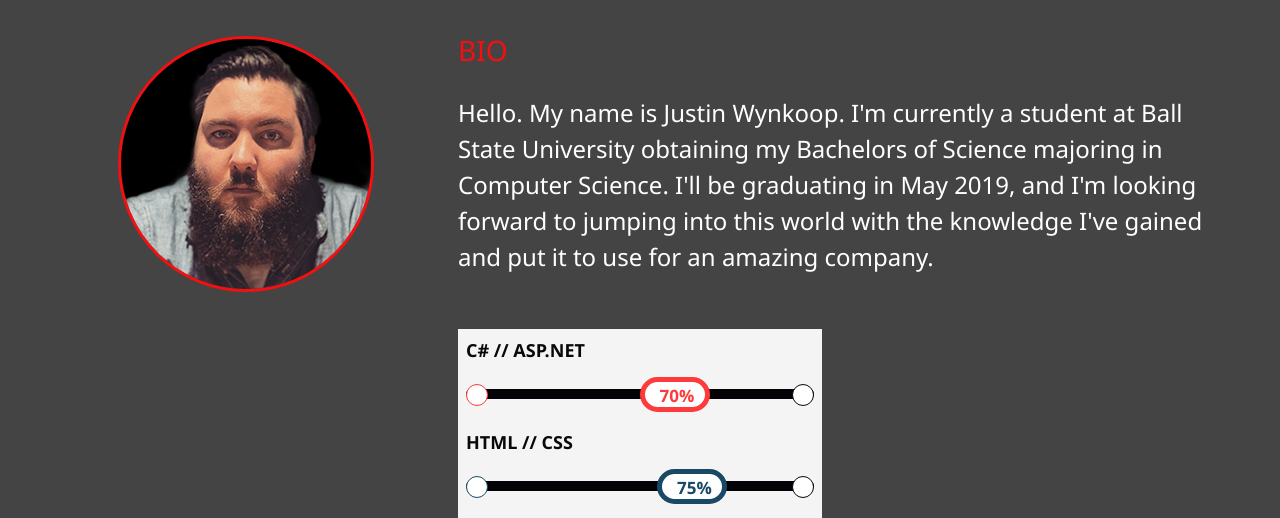
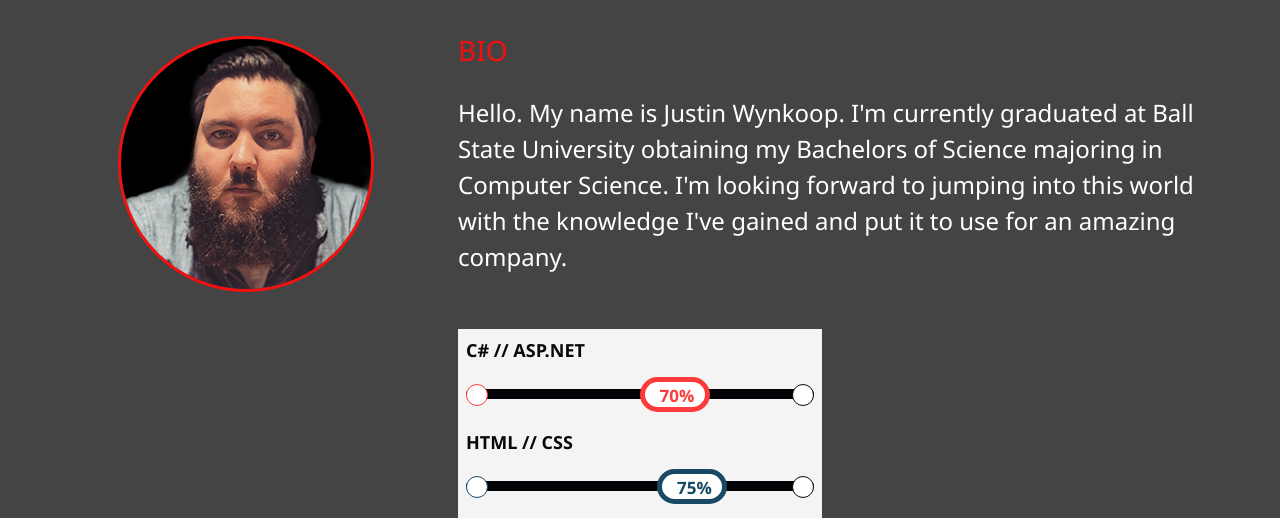
Before and after one commit to justinxwynkoop/justinxwynkoop.github.io, a website: page about.html in a window 1280 px wide. Shown: the part 253-771 px from the top of the page. Drawn offline with Linux system fonts and the light colour scheme.

Commit message:
Updated about.html page

```diff
--- a/about.html
+++ b/about.html
@@ -63,9 +63,9 @@
 
       <div class="bio">
         <h3 class="text-secondary">BIO</h3>
-        <p>Hello. My name is Justin Wynkoop. I'm currently a student at Ball State University obtaining my Bachelors of
-          Science majoring in Computer Science. I'll be graduating in May 2019, and I'm looking forward to jumping
-          into this world with the knowledge I've gained and put it to use for an amazing company.</p>
+        <p>Hello. My name is Justin Wynkoop. I'm currently graduated at Ball State University obtaining my Bachelors of
+          Science majoring in Computer Science. I'm looking forward to jumping into this world with the knowledge
+          I've gained and put it to use for an amazing company.</p>
       </div>
       <div class="job job-2">
         <h3 class="progress-title">C# // ASP.NET</h3>
```
